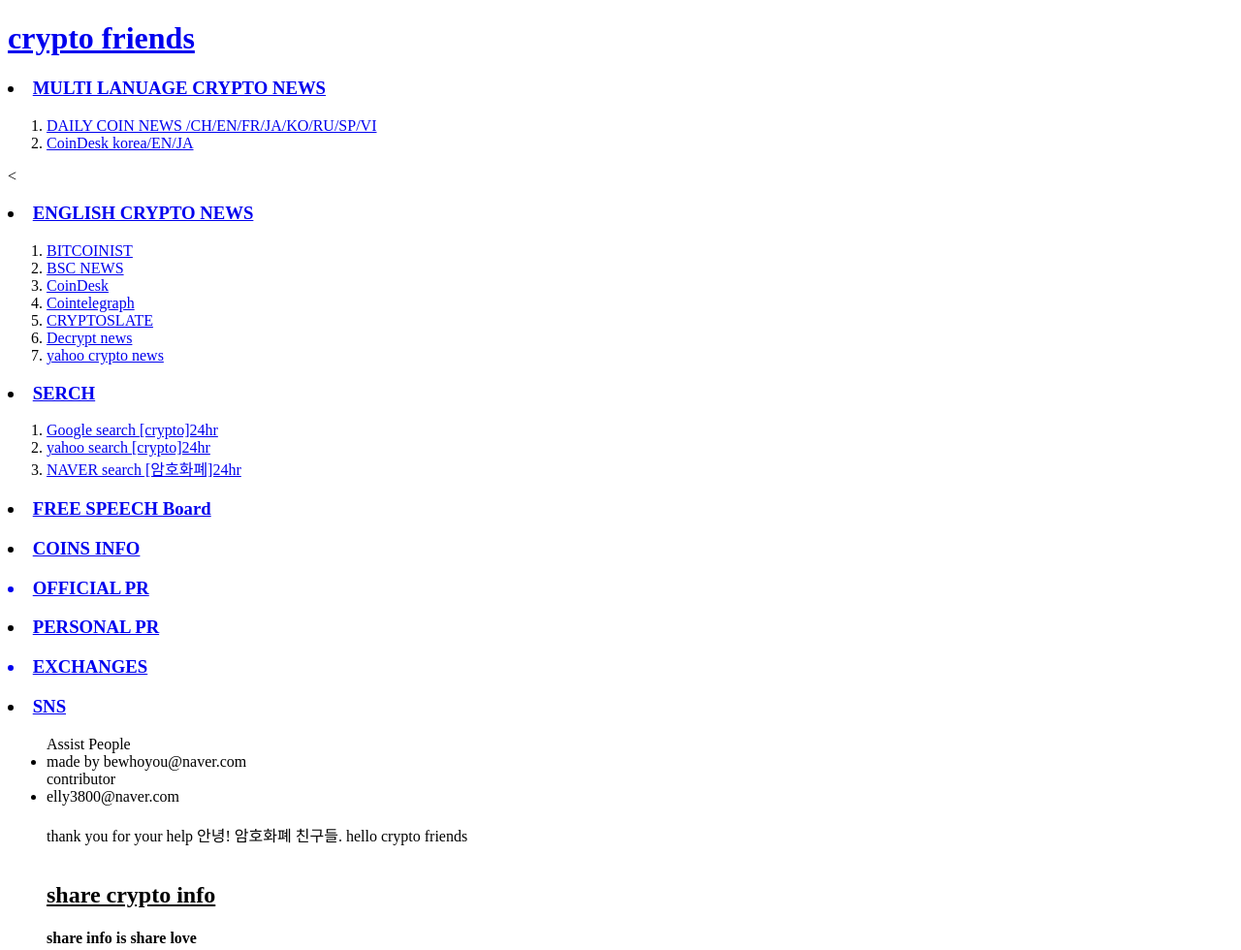
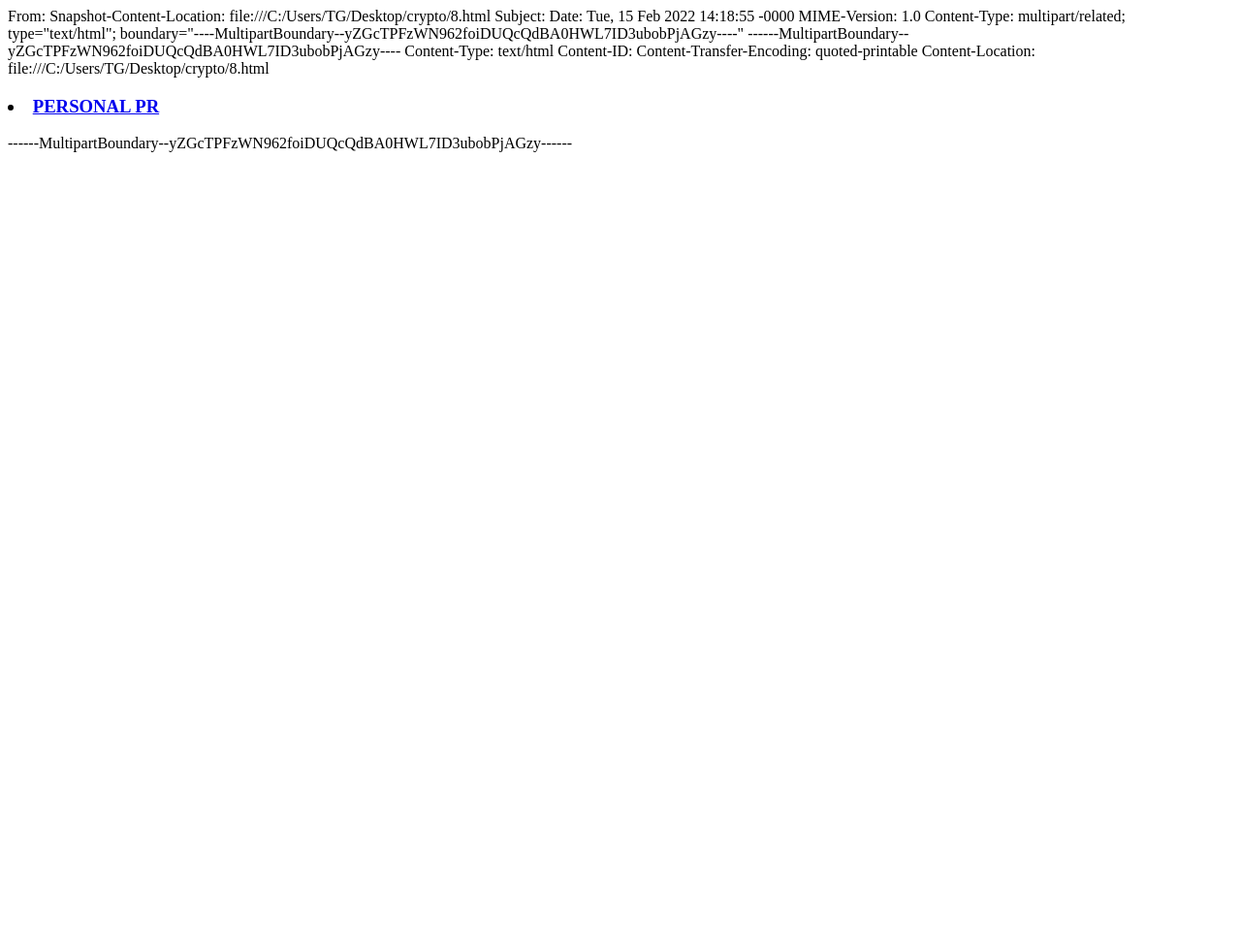
Before and after one commit to bewhoyou/7coin7friends, a plain HTML site: page index.html in a window 1280 px wide. Shown: the top 980 px of the page at 97% size. After the commit the page ends 800 px from the top, so only its background shows below. Drawn offline with Linux system fonts and the light colour scheme.

Commit message:
Add files via upload
0

```diff
--- a/index.html
+++ b/index.html
@@ -1,74 +1,20 @@
-<!doctype html>
-<html>
-<head>
-    <title>crypto friends</title>
-    <meta charset="utf-8">
-</head>
-<body>
-<h1><a href="index.hmtl">crypto friends</a></h1>
-<H3><LI><a href="1.hmtl">MULTI LANUAGE CRYPTO NEWS</a></LI></H3>
-
-    <ol>
-    <li><A href="https://www.dailycoinews.com/dailycoinews/index.do">DAILY COIN NEWS /CH/EN/FR/JA/KO/RU/SP/VI</a></li>
-        <li><A href="https://www.coindeskkorea.com/">CoinDesk korea/EN/JA</A>
-    </ol>
-
-    <<H3><li><a href="2.hmtl">ENGLISH CRYPTO NEWS</a></li></body></H3>
-
-    <ol>
-        <li><A href="https://bitcoinist.com/">BITCOINIST</A></li>
-        <li><A href="https://www.bsc.news/category/blockchain-news">BSC NEWS</A></li>
-         <li><A href="https://www.coindesk.com/">CoinDesk</A></li>
-        <li><A href="https://cointelegraph.com/">Cointelegraph</A></li>
-         <li><A href="https://cryptoslate.com/">CRYPTOSLATE </li></A>
-
-        <li><A href="https://decrypt.co/news">Decrypt news</li></A>
-        <li><A href="https://finance.yahoo.com/topic/crypto/">yahoo crypto news</li> </li></A>
-    </ol>
+From: <Saved by Blink>
+Snapshot-Content-Location: file:///C:/Users/TG/Desktop/crypto/8.html
+Subject:
+Date: Tue, 15 Feb 2022 14:18:55 -0000
+MIME-Version: 1.0
+Content-Type: multipart/related;
+	type="text/html";
+	boundary="----MultipartBoundary--yZGcTPFzWN962foiDUQcQdBA0HWL7ID3ubobPjAGzy----"
 
 
+------MultipartBoundary--yZGcTPFzWN962foiDUQcQdBA0HWL7ID3ubobPjAGzy----
+Content-Type: text/html
+Content-ID: <frame-47E956D37040903619A2B80278170A14@mhtml.blink>
+Content-Transfer-Encoding: quoted-printable
+Content-Location: file:///C:/Users/TG/Desktop/crypto/8.html
 
-
-<H3><li><a href="4.hmtl">SERCH</a></li></H3>
-
-<OL>
-
-<li><A href="https://www.google.co.kr/search?q=crypto&sxsrf=APq-WBsyXSyqmJaMHAh45ZoB5YGkxcwXJA:1644733824957&source=lnt&tbs=qdr:d&sa=X&ved=2ahUKEwj8xYv7hvz1AhWNK5QKHQNgDkQQpwV6BAgBEBU&biw=1920&bih=937&dpr=1">Google search [crypto]24hr </li></a>
-
-<li><a href="https://search.yahoo.com/search;_ylt=Awr9Dt2spghiW6IAK2pXNyoA;_ylu=Y29sbwNncTEEcG9zAzEEdnRpZAMEc2VjA2ZpbHRlcg--?p=crypto&fp=1&ei=UTF-8&fr2=time&age=1d&btf=d&fr=yfp-t">yahoo search [crypto]24hr</li></a>
-
-
-<li><a href="https://search.naver.com/search.naver?where=nexearch&sm=tab_opt&query=%EC%95%94%ED%98%B8%ED%99%94%ED%8F%90&nso=p%3A1d&nso_open=1">NAVER search [암호화폐]24hr</li></a>
-</OL>
-
-
-
-
-        <h3><li><a href="5.hmtl">FREE SPEECH Board</li></h3></a>
-<h3><li><a href="6.hmtl">COINS INFO</li></h3></a>
-<h3><a href="7.hmtl"><li>OFFICIAL PR</li></h3></h3></a>
-<h3><li><a href="8.hmtl">PERSONAL PR</li></h3></a>
-<h3><a href="9.hmtl"><li>EXCHANGES</li></h3></h3></a>
-<h3><li><a href="10.hmtl">SNS</li></h3></a>
-
-
-
-
-<h3></h3>
-<ul>Assist People
-       <li>made by bewhoyou@naver.com</li>
-    contributor
-        <li>elly3800@naver.com</li> <br>
-    thank you for your help
-
-안녕! 암호화폐 친구들.
-
-hello crypto friends<br><br>
-<H2><u>share crypto info</u></H2>
-<H4>share info is share love </H4>
-<img src=love.jpg width="30%">
-<br>GO! TO THE MOON TOGETHER<br>
-<P style="margin-top:45px;"
-   >Let's make this website together and write it together</P>
-<H3>HAPPY TODAY</H3>
-    </body>
+<html><head><meta http-equiv=3D"Content-Type" content=3D"text/html; charset=
+=3Dwindows-1252"></head><body><h3><li><a href=3D"file:///C:/Users/TG/Deskto=
+p/crypto/8.hmtl">PERSONAL PR</a></li></h3></body></html>
+------MultipartBoundary--yZGcTPFzWN962foiDUQcQdBA0HWL7ID3ubobPjAGzy------
```
